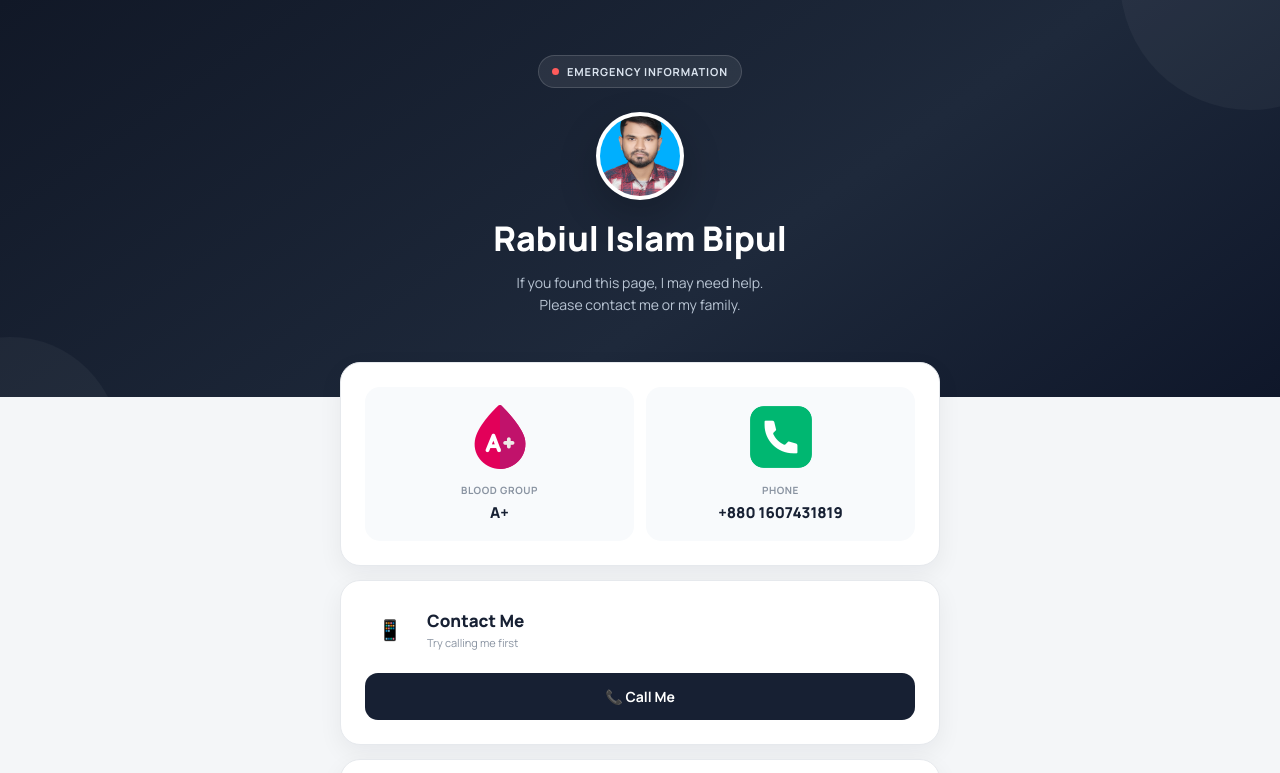
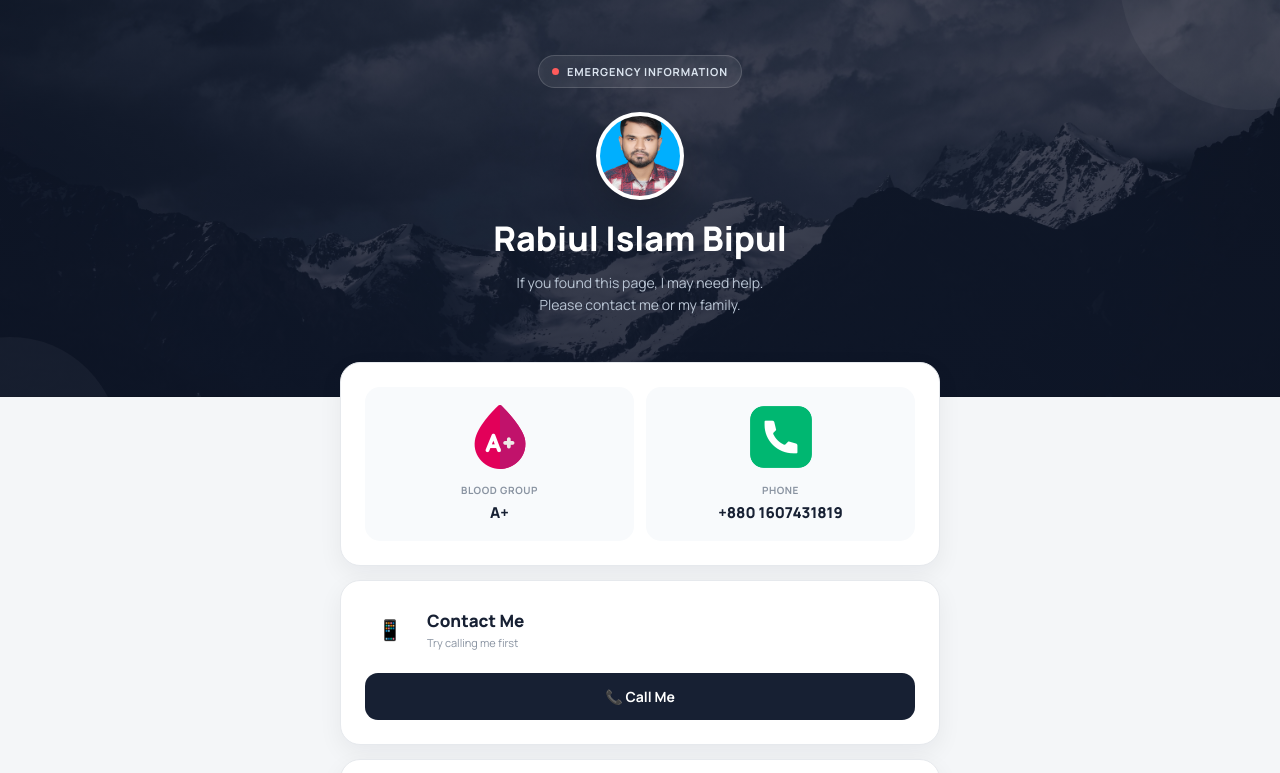
Before and after one commit to rabiul-bipul/emc-app, a React (Vite) app: page / in a window 1280 px wide. Shown: the top 773 px of the page. Built offline with nearby package versions, Linux system fonts and the light colour scheme.

Commit message:
version 1.0.2

```diff
--- a/src/index.css
+++ b/src/index.css
@@ -54,6 +54,12 @@ a {
   color: white;
 
   background: linear-gradient(145deg, #111827 0%, #1e293b 60%, #0f172a 100%);
+  background-color: #111827;   /* solid fallback color */
+  background-image:
+    linear-gradient(rgba(15, 23, 42, 0.75), rgba(15, 23, 42, 0.85)),
+    url("/pexels-francesco-ungaro-10806463.jpg");
+  background-size: cover;
+  background-position: center;
 }
 
 .hero::before {
```
Also changed, not shown: public/pexels-francesco-ungaro-10806463.jpg (added).
